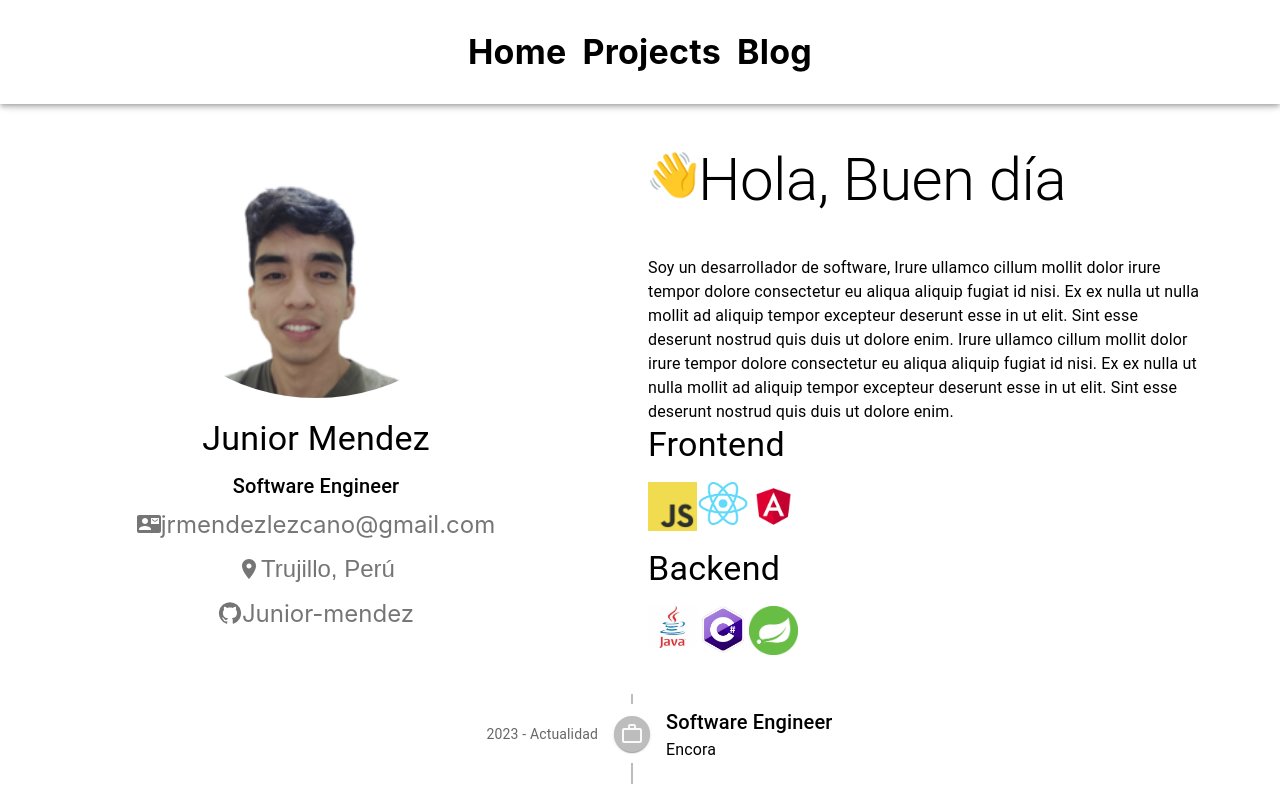
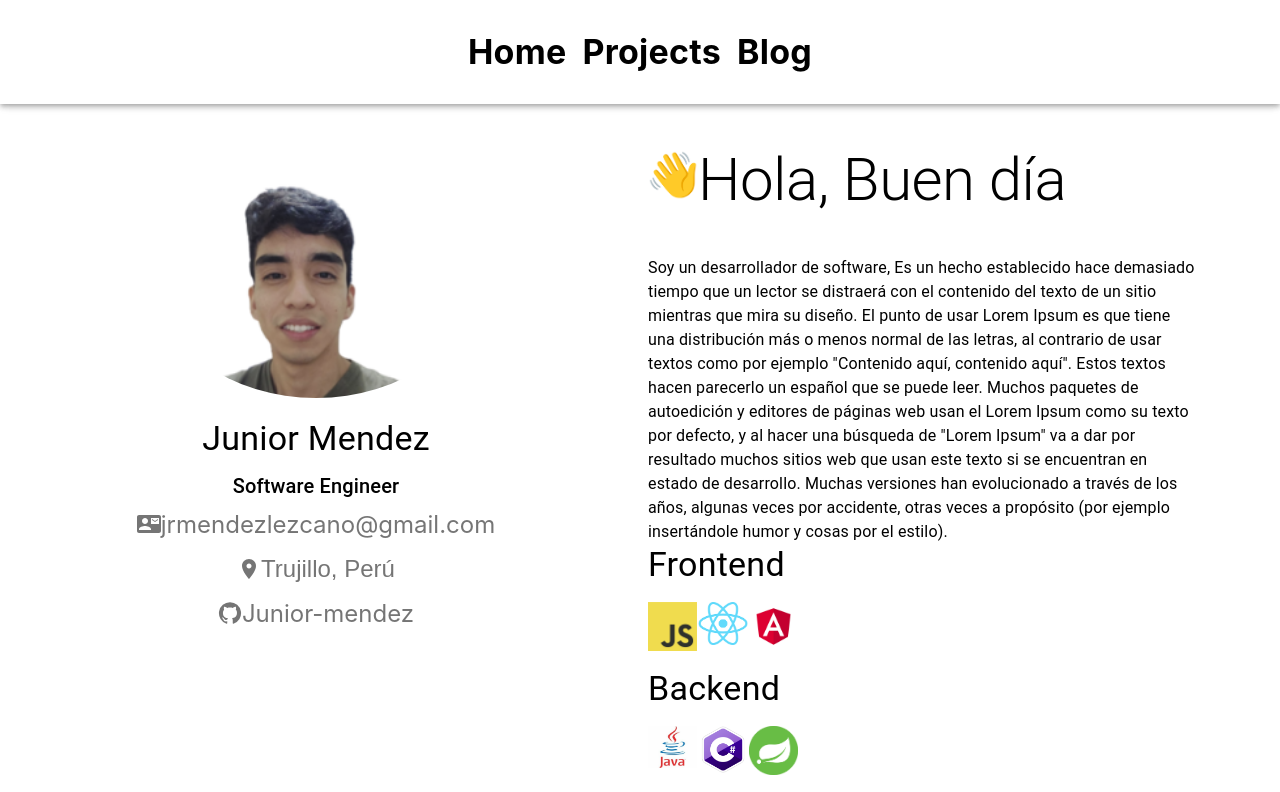
Before and after one commit to Junior-mendez/porfolio, a React (Create React App) app: page / in a window 1280 px wide. Shown: the top 792 px of the page. Built offline with nearby package versions, Linux system fonts and the light colour scheme.

Commit message:
actualización de texto

```diff
--- a/src/Home/index.js
+++ b/src/Home/index.js
@@ -66,13 +66,16 @@
                 />
                     Hola, Buen día</Typography>
                 <Typography variant="body1" style={{marginTop:"40px", marginRight:"80px",justifyContent:"center"}}>
-                    Soy un desarrollador de software,
-                    Irure ullamco cillum mollit dolor irure tempor dolore consectetur eu aliqua aliquip fugiat
-                    id nisi. Ex ex nulla ut nulla mollit ad aliquip tempor excepteur deserunt esse in ut elit.
-                    Sint esse deserunt nostrud quis duis ut dolore enim.
-                    Irure ullamco cillum mollit dolor irure tempor dolore consectetur eu aliqua aliquip fugiat
-                    id nisi. Ex ex nulla ut nulla mollit ad aliquip tempor excepteur deserunt esse in ut elit.
-                    Sint esse deserunt nostrud quis duis ut dolore enim.</Typography>
+                    Soy un desarrollador de software, Es un hecho establecido hace demasiado tiempo que un lector
+                    se distraerá con el contenido del texto de un sitio mientras que mira su diseño. El punto de
+                    usar Lorem Ipsum es que tiene una distribución más o menos normal de las letras, al contrario
+                     de usar textos como por ejemplo "Contenido aquí, contenido aquí". Estos textos hacen parecerlo
+                     un español que se puede leer. Muchos paquetes de autoedición y editores de páginas web usan el
+                     Lorem Ipsum como su texto por defecto, y al hacer una búsqueda de "Lorem Ipsum" va a dar por
+                      resultado muchos sitios web que usan este texto si se encuentran en estado de desarrollo.
+                      Muchas versiones han evolucionado a través de los años, algunas veces por accidente, otras
+                       veces a propósito (por ejemplo insertándole humor y cosas por el estilo).
+                    </Typography>
                 <Typography variant="h4">Frontend</Typography>
                 <ImageList variant="masonry" cols={3} gap={1} sx={{
                     width: 150,
```
